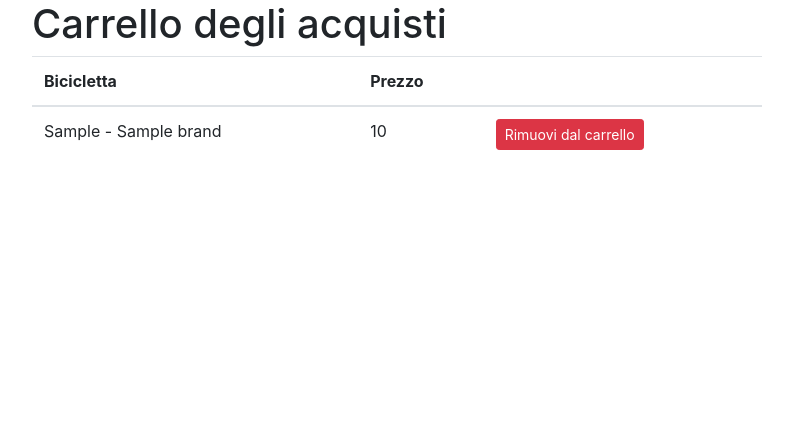
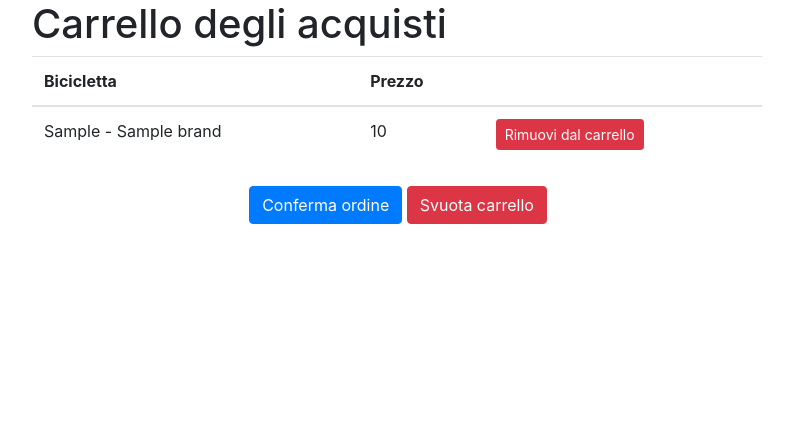
Before and after one commit to fedemelis/BikePlace, a Django app: template Acquista/templates/shoppin_cart_item_list.html in a window 1280 px wide. Shown: the part 56-479 px from the top of the page, without its empty margins (243-1036 px from the left). Run offline with Django 4.2, Linux system fonts and the light colour scheme; the template is opened without the code that fills it: most values are stand-ins (such as "Sample title", 1, 10 or a date in 2020); some libraries are stand-ins or nearby versions.

Commit message:
rimozione dal carrello TODO: flush carello e conferma ordine

```diff
--- a/Acquista/templates/listabike.html
+++ b/Acquista/templates/listabike.html
@@ -5,9 +5,10 @@
 {% endblock %}
 
 {% block content %}
+    <br>
     <div class="row custom-row justify-content-center">
         {% for bici in bici_list %}
-            <div class="col-md-3">
+            <div class="col-md-4">
                 <div class="card mb-4">
                     <div class="card-img-container">
                         <img src="{{ bici.image.url }}" class="card-img-top bike-image" alt="{{ bici.type_of_bike }}">
--- a/Acquista/templates/shoppin_cart_item_list.html
+++ b/Acquista/templates/shoppin_cart_item_list.html
@@ -24,7 +24,7 @@
                                     <td>{{ item.bike.type_of_bike }} - {{ item.bike.brand }}</td>
                                     <td>{{ item.bike.price }}</td>
                                     <td>
-                                        <a href="#" class="btn btn-danger btn-sm">
+                                        <a href="{% url 'Acquista:rimuovi-dal-carrello' item.bike.pk %}" class="btn btn-danger btn-sm">
                                             Rimuovi dal carrello
                                         </a>
                                     </td>
@@ -32,6 +32,10 @@
                             {% endfor %}
                         </tbody>
                     </table>
+                    <div class="text-center mt-4">
+                        <a href="#" class="btn btn-primary">Conferma ordine</a>
+                        <a href="#" class="btn btn-danger mr-2">Svuota carrello</a>
+                    </div>
                 {% else %}
                     <p>Il carrello è vuoto.</p>
                 {% endif %}
--- a/Acquista/urls.py
+++ b/Acquista/urls.py
@@ -13,6 +13,7 @@ urlpatterns = [
     path('homeacquisti/', views.HomeAcquistiView.as_view(), name='home_acquisti'),
 
     path('carrello/', views.ShoppingCartView.as_view(), name='carrello'),
-    path('aggiungi-al-carrello/<int:pk>/', views.AggiungiAlCarrelloView.as_view(), name='aggiungi-al-carrello'),
+    path('aggiungi-al-carrello/<pk>/', views.AggiungiAlCarrelloView.as_view(), name='aggiungi-al-carrello'),
+    path('rimuovi-dal-carrello/<pk>/', views.RimuoviDalCarrelloView.as_view(), name='rimuovi-dal-carrello'),
 
 ]
```
Also changed, not shown: Acquista/views.py (+19 -1 lines), db.sqlite3.
